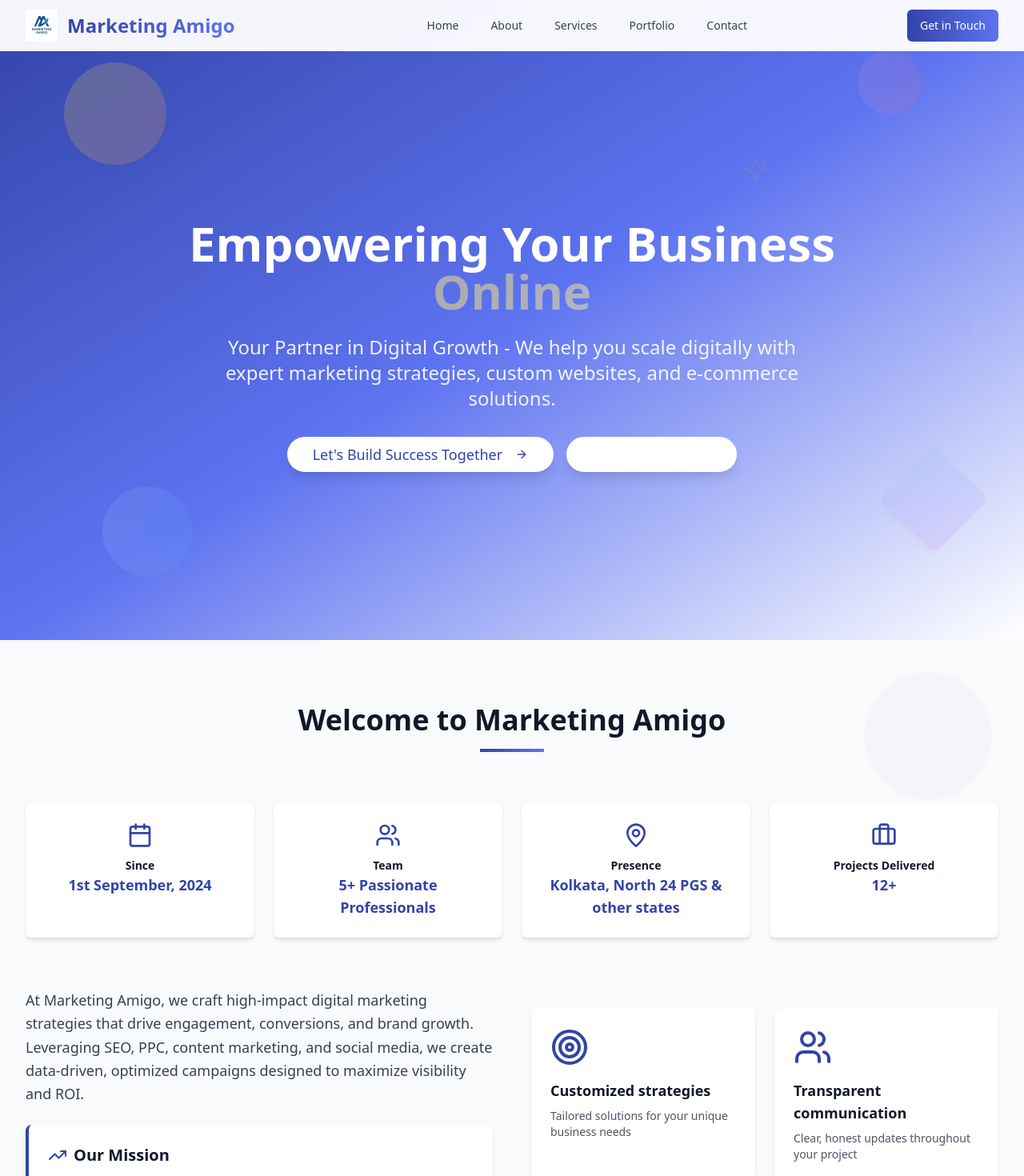
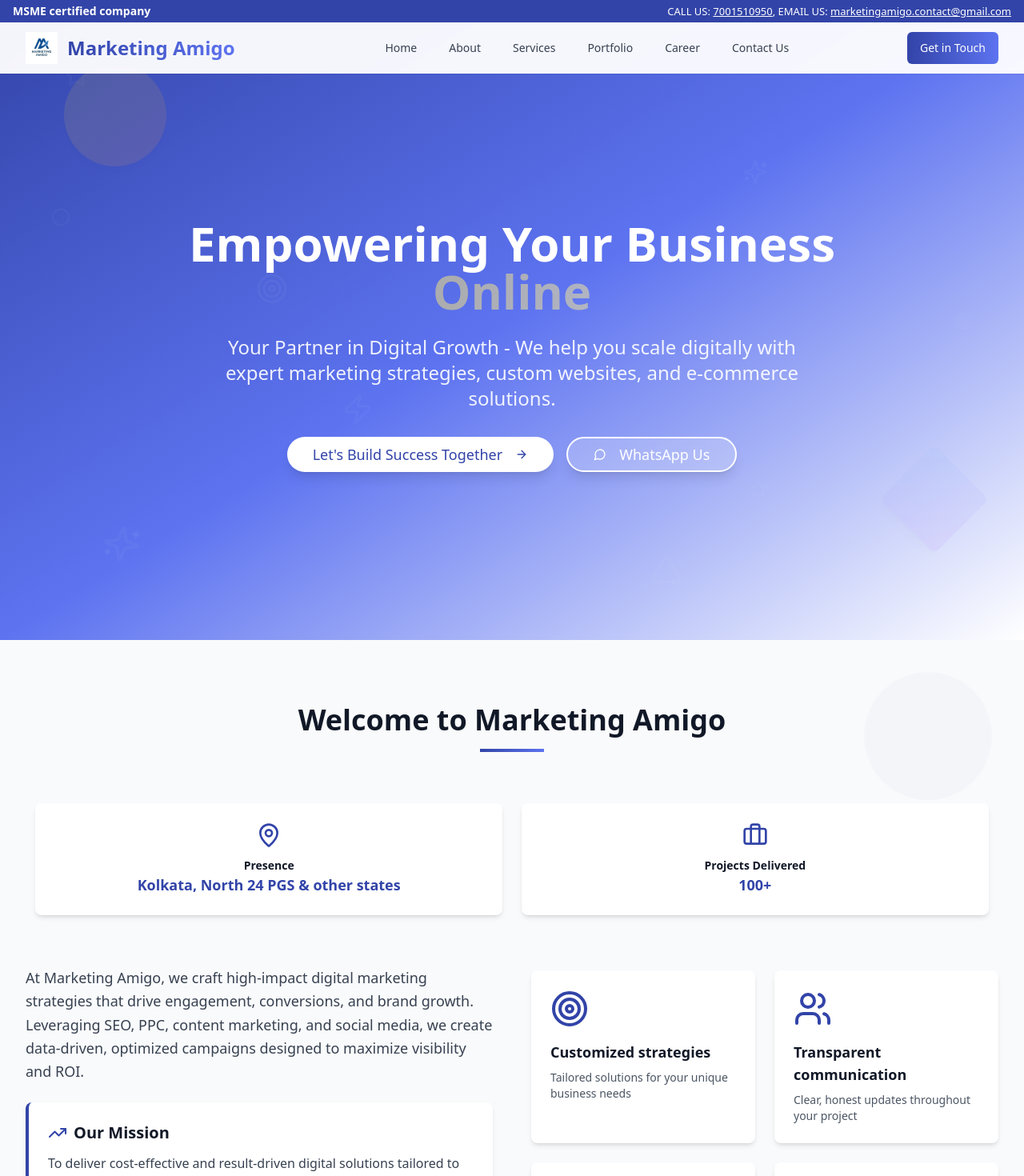
Before and after one commit to sayan9191/amigo_website_final, a React (Vite) app: page / in a window 1280 px wide. Shown: the top 1470 px of the page at 80% size. Built offline with nearby package versions, Linux system fonts and the light colour scheme.

Commit message:
third push

```diff
--- a/src/components/About.tsx
+++ b/src/components/About.tsx
@@ -1,4 +1,3 @@
-
 import React from 'react';
 import { Target, Users, Clock, Headphones, Calendar, MapPin, Briefcase, TrendingUp } from 'lucide-react';
 
@@ -22,21 +21,17 @@ const About = () => {
     {
       icon: Headphones,
       title: "Ongoing support",
-      description: "Continuous assistance even after project completion"
+      description: (
+  <>
+    Continuous assistance even after project completion.<br />
+    May charges Applied (Terms & Condition)
+  </>
+)
+
     }
   ];
 
   const stats = [
-    {
-      icon: Calendar,
-      label: "Since",
-      value: "1st September, 2024"
-    },
-    {
-      icon: Users,
-      label: "Team",
-      value: "5+ Passionate Professionals"
-    },
     {
       icon: MapPin,
       label: "Presence",
@@ -45,7 +40,7 @@ const About = () => {
     {
       icon: Briefcase,
       label: "Projects Delivered",
-      value: "12+"
+      value: "100+"
     }
   ];
 
@@ -66,11 +61,11 @@ const About = () => {
         </div>
 
         {/* Stats Section */}
-        <div className="grid md:grid-cols-4 gap-6 mb-16">
+        <div className="flex flex-wrap justify-center gap-6 mb-16">
           {stats.map((stat, index) => (
             <div
               key={index}
-              className="bg-white p-6 rounded-lg shadow-md hover:shadow-lg transition-all duration-300 transform hover:scale-105 animate-fade-in"
+              className="bg-white p-6 rounded-lg shadow-md hover:shadow-lg transition-all duration-300 transform hover:scale-105 animate-fade-in w-full md:w-[48%]"
               style={{ animationDelay: `${index * 0.1}s` }}
             >
               <stat.icon className="w-8 h-8 text-primary mb-3 mx-auto" />
--- a/src/components/ClientLogos.tsx
+++ b/src/components/ClientLogos.tsx
@@ -7,7 +7,6 @@ const ClientLogos = () => {
     { name: "Pet Paradise", image: "/lovable-uploads/d3d52f60-465f-4ee4-ad67-af5036823cd4.png" },
     { name: "Gold Mark", image: "/lovable-uploads/64d1de5b-047b-4377-b85f-84cbdfbab1cb.png" },
     { name: "Arun Ice Cream", image: "/lovable-uploads/2b032308-3630-4bcd-aa70-2a14297410ed.png" },
-    { name: "Pixr Studio", image: "/lovable-uploads/d869afdd-a2e1-4a02-bc36-5e2b863d67ed.png" },
     { name: "Belly Chuckles Bistro", image: "/lovable-uploads/1f15527e-6acb-467f-b37e-872a51e2ec7f.png" },
     { name: "Green Leaf Restaurant", image: "/lovable-uploads/50c342f3-ab32-46f6-86f1-ad3bd7763939.png" },
     { name: "Sunshine Creation", image: "/lovable-uploads/36b6b6e4-d25b-4476-99bf-c0901add4f27.png" },
@@ -22,7 +21,7 @@ const ClientLogos = () => {
           <h2 className="text-3xl md:text-4xl font-bold text-white mb-4 animate-fade-in">
             Our Happy Clients
           </h2>
-          <p className="text-lg text-white/90 animate-fade-in" style={{ animationDelay: '0.2s' }}>
+          <p className="text-lg text-white/90 animate-fade-in" style={{ animationDelay: '0.5s' }}>
             Trusted by businesses across various industries
           </p>
         </div>
@@ -63,11 +62,11 @@ const ClientLogos = () => {
         <div className="text-center mt-12">
           <div className="grid md:grid-cols-3 gap-8 text-white">
             <div className="animate-fade-in" style={{ animationDelay: '0.4s' }}>
-              <h3 className="text-2xl font-bold">15+</h3>
+              <h3 className="text-2xl font-bold">100+</h3>
               <p className="text-white/90">Projects Delivered</p>
             </div>
             <div className="animate-fade-in" style={{ animationDelay: '0.6s' }}>
-              <h3 className="text-2xl font-bold">20+</h3>
+              <h3 className="text-2xl font-bold">50+</h3>
               <p className="text-white/90">Team Members</p>
             </div>
             <div className="animate-fade-in" style={{ animationDelay: '0.8s' }}>
--- a/src/components/Contact.tsx
+++ b/src/components/Contact.tsx
@@ -1,6 +1,5 @@
-
 import React from 'react';
-import { Phone, Mail, MapPin, Facebook, Linkedin, Instagram } from 'lucide-react';
+import { Phone, Mail, MapPin, Facebook, Linkedin, Instagram, Globe } from 'lucide-react';
 import { Button } from '@/components/ui/button';
 import { Card, CardContent, CardDescription, CardHeader, CardTitle } from '@/components/ui/card';
 
@@ -41,6 +40,11 @@ const Contact = () => {
       icon: Instagram,
       name: "Instagram",
       link: "https://www.instagram.com/marketingamigo52090"
+    },
+    {
+      icon: Globe,
+      name: "Google Business",
+      link: "https://g.co/kgs/Gt3LYC7"
     }
   ];
 
--- a/src/components/ContactForm.tsx
+++ b/src/components/ContactForm.tsx
@@ -1,7 +1,7 @@
-
-import React, { useState } from 'react';
+import React, { useState, useEffect } from 'react';
 import { Button } from '@/components/ui/button';
 import { Phone, Mail, MapPin } from 'lucide-react';
+import { Dialog, DialogContent, DialogHeader, DialogTitle } from '@/components/ui/dialog';
 
 const ContactForm = () => {
   const [formData, setFormData] = useState({
@@ -12,13 +12,23 @@ const ContactForm = () => {
     message: ''
   });
 
-  const handleSubmit = (e: React.FormEvent) => {
+  const [showPopup, setShowPopup] = useState(false);
+
+  useEffect(() => {
+    const timer = setTimeout(() => {
+      setShowPopup(true);
+    }, 30000); // 30 seconds
+
+    return () => clearTimeout(timer);
+  }, []);
+
+  const handleSubmit = (e) => {
     e.preventDefault();
     const whatsappMessage = `Hello! I'm interested in your services.%0A%0AName: ${formData.firstName} ${formData.lastName}%0AEmail: ${formData.email}%0APhone: ${formData.phone}%0AMessage: ${formData.message}`;
     window.open(`https://wa.me/7001510950?text=${whatsappMessage}`, '_blank');
   };
 
-  const handleChange = (e: React.ChangeEvent<HTMLInputElement | HTMLTextAreaElement>) => {
+  const handleChange = (e) => {
     setFormData(prev => ({
       ...prev,
       [e.target.name]: e.target.value
@@ -26,6 +36,7 @@ const ContactForm = () => {
   };
 
   return (
+    <>
       <div className="space-y-6">
         <form onSubmit={handleSubmit} className="space-y-4">
           <div className="grid grid-cols-2 gap-4">
@@ -64,12 +75,13 @@ const ContactForm = () => {
             />
           </div>
           <div>
-          <label className="block text-sm font-medium text-gray-700 mb-2">Phone</label>
+            <label className="block text-sm font-medium text-gray-700 mb-2">Phone *</label>
             <input
               type="tel"
               name="phone"
               value={formData.phone}
               onChange={handleChange}
+              required
               className="w-full px-3 py-2 border border-gray-300 rounded-md focus:outline-none focus:ring-2 focus:ring-primary transition-all duration-200"
             />
           </div>
@@ -114,6 +126,103 @@ const ContactForm = () => {
           </div>
         </div>
       </div>
+
+      {/* Automatic Popup After 30 Seconds */}
+      {showPopup && (
+        <Dialog open={showPopup} onOpenChange={setShowPopup}>
+          <DialogContent className="max-w-md">
+            <DialogHeader>
+              <DialogTitle className="text-2xl text-center text-primary">Get in Touch</DialogTitle>
+            </DialogHeader>
+            {/* Form repeats inside popup */}
+            <ContactFormContent />
+          </DialogContent>
+        </Dialog>
+      )}
+    </>
+  );
+};
+
+// Separated form content so it can appear both inside the dialog and normally
+const ContactFormContent = () => {
+  const [formData, setFormData] = useState({
+    firstName: '',
+    lastName: '',
+    email: '',
+    phone: '',
+    message: ''
+  });
+
+  const handleSubmit = (e) => {
+    e.preventDefault();
+    const whatsappMessage = `Hello! I'm interested in your services.%0A%0AName: ${formData.firstName} ${formData.lastName}%0AEmail: ${formData.email}%0APhone: ${formData.phone}%0AMessage: ${formData.message}`;
+    window.open(`https://wa.me/7001510950?text=${whatsappMessage}`, '_blank');
+  };
+
+  const handleChange = (e) => {
+    setFormData(prev => ({
+      ...prev,
+      [e.target.name]: e.target.value
+    }));
+  };
+
+  return (
+    <form onSubmit={handleSubmit} className="space-y-4 mt-4">
+      <div className="grid grid-cols-2 gap-4">
+        <div>
+          <input
+            type="text"
+            name="firstName"
+            placeholder="First Name *"
+            value={formData.firstName}
+            onChange={handleChange}
+            required
+            className="w-full px-3 py-2 border border-gray-300 rounded-md focus:outline-none focus:ring-2 focus:ring-primary"
+          />
+        </div>
+        <div>
+          <input
+            type="text"
+            name="lastName"
+            placeholder="Last Name *"
+            value={formData.lastName}
+            onChange={handleChange}
+            required
+            className="w-full px-3 py-2 border border-gray-300 rounded-md focus:outline-none focus:ring-2 focus:ring-primary"
+          />
+        </div>
+      </div>
+      <input
+        type="email"
+        name="email"
+        placeholder="Email *"
+        value={formData.email}
+        onChange={handleChange}
+        required
+        className="w-full px-3 py-2 border border-gray-300 rounded-md focus:outline-none focus:ring-2 focus:ring-primary"
+      />
+      <input
+        type="tel"
+        name="phone"
+        placeholder="Phone *"
+        value={formData.phone}
+        onChange={handleChange}
+        required
+        className="w-full px-3 py-2 border border-gray-300 rounded-md focus:outline-none focus:ring-2 focus:ring-primary"
+      />
+      <textarea
+        rows={3}
+        name="message"
+        placeholder="Message *"
+        value={formData.message}
+        onChange={handleChange}
+        required
+        className="w-full px-3 py-2 border border-gray-300 rounded-md focus:outline-none focus:ring-2 focus:ring-primary"
+      ></textarea>
+      <Button type="submit" className="w-full bg-gradient-to-r from-primary to-primary-light hover:from-primary-light hover:to-primary">
+        Send Message via WhatsApp
+      </Button>
+    </form>
   );
 };
 
--- a/src/components/Hero.tsx
+++ b/src/components/Hero.tsx
@@ -1,34 +1,39 @@
-
 import React from 'react';
-import { MessageCircle, ArrowRight, Sparkles, Zap, Target } from 'lucide-react';
+import { MessageCircle, ArrowRight, Sparkles, Zap, Target, Star, Triangle, Circle } from 'lucide-react';
 import { Button } from '@/components/ui/button';
 import { Dialog, DialogContent, DialogHeader, DialogTitle, DialogTrigger } from '@/components/ui/dialog';
 import ContactForm from '@/components/ContactForm';
 
+const BackgroundElement = ({ as: Component, className, ...props }) => {
+  const defaultClassName = "absolute text-white/20 animate-float";
+  return <Component className={`${defaultClassName} ${className}`} {...props} />;
+};
+
 const Hero = () => {
+  // Array to hold background elements for easier management
+  const backgroundElements = [
+    { as: Sparkles, className: "w-8 h-8 top-1/4 right-1/4 animate-pulse", style: { animationDelay: '0.5s' } },
+    { as: Zap, className: "w-10 h-10 bottom-1/3 left-1/3", style: { animationDelay: '1.5s' } },
+    { as: Target, className: "w-6 h-6 top-1/2 right-16 animate-pulse", style: { animationDelay: '2.5s' } },
+    { as: Star, className: "w-8 h-8 top-20 left-20", style: { animationDelay: '0.2s' } },
+    { as: Triangle, className: "w-10 h-10 bottom-16 right-1/3 rotate-45", style: { animationDelay: '1.8s' } },
+    { as: Circle, className: "w-6 h-6 top-1/3 left-16 animate-pulse", style: { animationDelay: '2.2s' } },
+    { as: Sparkles, className: "w-12 h-12 bottom-20 left-32", style: { animationDelay: '3s' } },
+    { as: Zap, className: "w-8 h-8 top-16 right-32", style: { animationDelay: '0.8s' } },
+    { as: Target, className: "w-10 h-10 bottom-1/2 left-1/4", style: { animationDelay: '3.5s' } },
+    { as: Star, className: "w-6 h-6 top-3/4 right-1/4", style: { animationDelay: '1.2s' } }
+  ];
+
   return (
     <section id="home" className="min-h-screen flex items-center justify-center bg-gradient-to-br from-primary via-primary-light to-white pt-16 relative overflow-hidden">
       {/* Enhanced animated background elements */}
       <div className="absolute inset-0 opacity-20">
-        {/* Floating geometric shapes */}
-        <div className="absolute top-20 left-20 w-32 h-32 bg-gradient-to-br from-yellow-300 to-orange-400 rounded-full animate-bounce-slow shadow-lg"></div>
-        <div className="absolute bottom-32 right-16 w-24 h-24 bg-gradient-to-br from-blue-300 to-purple-400 rounded-lg rotate-45 animate-pulse-slow shadow-lg"></div>
-        <div className="absolute top-1/3 left-16 w-16 h-16 bg-gradient-to-br from-green-300 to-teal-400 rounded-full animate-ping shadow-lg"></div>
-
-        {/* Floating icons */}
-        <div className="absolute top-1/4 right-1/4 animate-float">
-          <Sparkles className="w-8 h-8 text-yellow-400 animate-pulse" />
-        </div>
-        <div className="absolute bottom-1/3 left-1/3 animate-float-delayed">
-          <Zap className="w-10 h-10 text-blue-400 animate-pulse" />
-        </div>
-        <div className="absolute top-1/2 right-16 animate-float">
-          <Target className="w-6 h-6 text-purple-400 animate-pulse" />
-        </div>
-
-        {/* Gradient orbs */}
-        <div className="absolute top-16 right-32 w-20 h-20 bg-gradient-to-r from-pink-300 to-rose-400 rounded-full opacity-60 animate-bounce-slow"></div>
-        <div className="absolute bottom-20 left-32 w-28 h-28 bg-gradient-to-r from-indigo-300 to-blue-400 rounded-full opacity-50 animate-pulse-slow"></div>
+        {backgroundElements.map((el, i) => (
+          <BackgroundElement key={i} {...el} />
+        ))}
+        {/* You can still keep some of the larger geometric shapes if you like */}
+        <div className="absolute top-20 left-20 w-32 h-32 bg-gradient-to-br from-yellow-300 to-orange-400 rounded-full animate-bounce-slow shadow-lg opacity-60"></div>
+        <div className="absolute bottom-32 right-16 w-24 h-24 bg-gradient-to-br from-blue-300 to-purple-400 rounded-lg rotate-45 animate-pulse-slow shadow-lg opacity-60"></div>
       </div>
 
       <div className="max-w-7xl mx-auto px-4 sm:px-6 lg:px-8 py-20 relative z-10">
@@ -49,7 +54,7 @@ const Hero = () => {
               <DialogTrigger asChild>
                 <Button
                   size="lg"
-                  className="bg-white text-primary hover:bg-gray-100 text-lg px-8 py-4 rounded-full shadow-lg hover:shadow-xl transition-all duration-300 transform hover:scale-105 hover-scale"
+                  className="bg-white text-primary hover:bg-gray-100 text-lg px-8 py-4 rounded-full shadow-lg hover:shadow-xl transition-all duration-300 transform hover:scale-105"
                 >
                   Let's Build Success Together
                   <ArrowRight className="ml-2" size={20} />
@@ -66,7 +71,7 @@ const Hero = () => {
             <Button
               size="lg"
               variant="outline"
-              className="border-2 border-white text-white hover:bg-white hover:text-primary text-lg px-8 py-4 rounded-full backdrop-blur-sm transition-all duration-300 transform hover:scale-105 shadow-lg hover:shadow-xl"
+              className="border-2 border-white text-white bg-white/20 hover:bg-white hover:text-primary text-lg px-8 py-4 rounded-full backdrop-blur-sm transition-all duration-300 transform hover:scale-105 shadow-lg hover:shadow-xl"
               onClick={() => window.open('https://wa.me/7001510950', '_blank')}
             >
               <MessageCircle className="mr-2 w-6 h-6" size={20} />
--- a/src/components/Navigation.tsx
+++ b/src/components/Navigation.tsx
@@ -1,4 +1,3 @@
-
 import React, { useState } from 'react';
 import { Menu, X } from 'lucide-react';
 import { Button } from '@/components/ui/button';
@@ -13,11 +12,23 @@ const Navigation = () => {
     { name: 'About', href: '#about' },
     { name: 'Services', href: '#services' },
     { name: 'Portfolio', href: '#portfolio' },
-    { name: 'Contact', href: '#contact' }
+  { name: 'Career', href: 'https://mail.google.com/mail/?view=cm&fs=1&to=marketingamigo.contact@gmail.com' },
+    { name: 'Contact Us', href: '#contact' }
   ];
 
   return (
     <nav className="fixed top-0 w-full bg-white/95 backdrop-blur-sm shadow-sm z-50">
+      {/* Top Info Bar */}
+      <div className="bg-primary text-white text-xs sm:text-sm py-1 px-4 flex flex-col sm:flex-row justify-center sm:justify-between items-center">
+        <div className="font-semibold mb-1 sm:mb-0">
+          MSME certified company
+        </div>
+        <div className="text-center sm:text-right text-[13px]">
+          CALL US: <a href="tel:7001510950" className="underline">7001510950</a>, EMAIL US: <a href="mailto:marketingamigo.contact@gmail.com" className="underline">marketingamigo.contact@gmail.com</a>
+        </div>
+      </div>
+
+      {/* Main Navigation */}
       <div className="max-w-7xl mx-auto px-4 sm:px-6 lg:px-8">
         <div className="flex justify-between items-center h-16">
           <div className="flex items-center">
@@ -38,6 +49,8 @@ const Navigation = () => {
                   key={item.name}
                   href={item.href}
                   className="text-gray-700 hover:text-primary px-3 py-2 rounded-md text-sm font-medium transition-colors duration-200"
+                  target={item.href.startsWith('mailto:') ? '_blank' : '_self'}
+                  rel={item.href.startsWith('mailto:') ? 'noopener noreferrer' : ''}
                 >
                   {item.name}
                 </a>
@@ -81,6 +94,8 @@ const Navigation = () => {
                 href={item.href}
                 className="text-gray-700 hover:text-primary block px-3 py-2 rounded-md text-base font-medium"
                 onClick={() => setIsMenuOpen(false)}
+                target={item.href.startsWith('mailto:') ? '_blank' : '_self'}
+                rel={item.href.startsWith('mailto:') ? 'noopener noreferrer' : ''}
               >
                 {item.name}
               </a>
--- a/src/components/Services.tsx
+++ b/src/components/Services.tsx
@@ -1,6 +1,5 @@
-
 import React from 'react';
-import { Megaphone, Globe, Palette, TrendingUp, Zap, PenTool } from 'lucide-react';
+import { Megaphone, Globe, Palette, TrendingUp, Zap, PenTool, ShoppingCart } from 'lucide-react';
 import { Card, CardContent, CardDescription, CardHeader, CardTitle } from '@/components/ui/card';
 
 const Services = () => {
@@ -76,6 +75,19 @@ const Services = () => {
         "Graphic Design & Visual Content",
         "Content Strategy & Planning"
       ]
+    },
+    {
+      icon: ShoppingCart,
+      title: "E-commerce Management",
+      description: "Account Setup & Management",
+      features: [
+        "Product Listing & Optimization",
+        "Product Image & Content Design",
+        "Order & Inventory Management",
+        "Customer Support & Review Management",
+        "Campaign & Promotion Setup",
+        "Monthly Reporting & Insights"
+      ]
     }
   ];
 
--- a/src/index.css
+++ b/src/index.css
@@ -99,3 +99,96 @@
     @apply bg-background text-foreground;
   }
 }
+
+/* Add this to your index.css file */
+
+@keyframes float {
+  0% {
+    transform: translateY(0px) rotate(0deg);
+  }
+  50% {
+    transform: translateY(-20px) rotate(10deg);
+  }
+  100% {
+    transform: translateY(0px) rotate(0deg);
+  }
+}
+
+.animate-float {
+  animation: float 6s ease-in-out infinite;
+}
+
+@keyframes float-delayed {
+  0% {
+    transform: translateY(0px) rotate(0deg);
+  }
+  50% {
+    transform: translateY(-25px) rotate(-10deg);
+  }
+  100% {
+    transform: translateY(0px) rotate(0deg);
+  }
+}
+
+.animate-float-delayed {
+  animation: float-delayed 8s ease-in-out infinite 1s; /* Added delay */
+}
+
+
+/* Keeping your existing animations as they are still in use */
+@keyframes bounce-slow {
+  0%, 100% {
+    transform: translateY(-5%);
+    animation-timing-function: cubic-bezier(0.8, 0, 1, 1);
+  }
+  50% {
+    transform: translateY(0);
+    animation-timing-function: cubic-bezier(0, 0, 0.2, 1);
+  }
+}
+
+.animate-bounce-slow {
+  animation: bounce-slow 5s infinite;
+}
+
+@keyframes pulse-slow {
+  0%, 100% {
+    opacity: 0.8;
+  }
+  50% {
+    opacity: 0.4;
+  }
+}
+
+.animate-pulse-slow {
+  animation: pulse-slow 4s cubic-bezier(0.4, 0, 0.6, 1) infinite;
+}
+
+/* Additional animations from your original code */
+@keyframes fade-in {
+  from {
+    opacity: 0;
+  }
+  to {
+    opacity: 1;
+  }
+}
+
+.animate-fade-in {
+  animation: fade-in 1s ease-out forwards;
+}
+
+@keyframes slide-in {
+    from {
+        transform: translateY(20px);
+        opacity: 0;
+    }
+    to {
+        transform: translateY(0);
+        opacity: 1;
+    }
+}
+
+.animate-slide-in {
+    animation: slide-in 0.7s ease-out forwards;
+}
```
Lines whose indentation alone changed are shown as unchanged.
